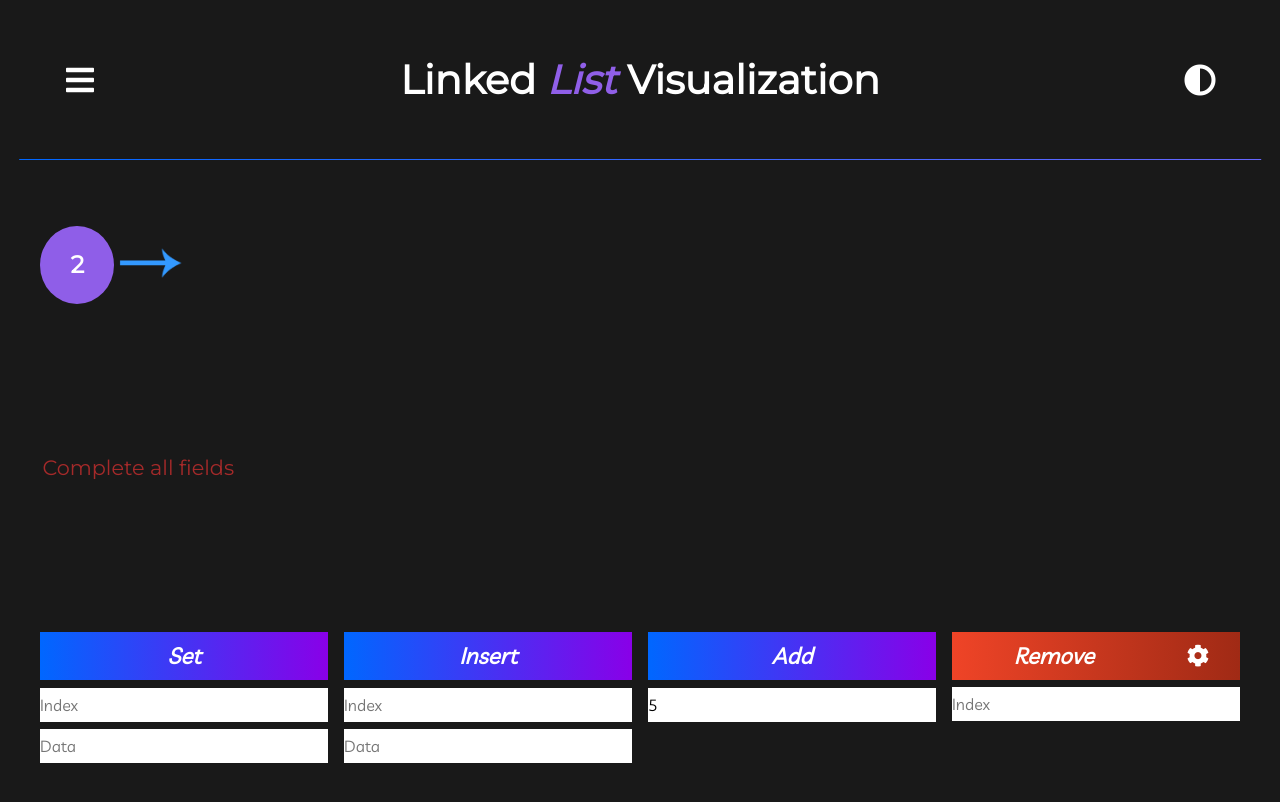
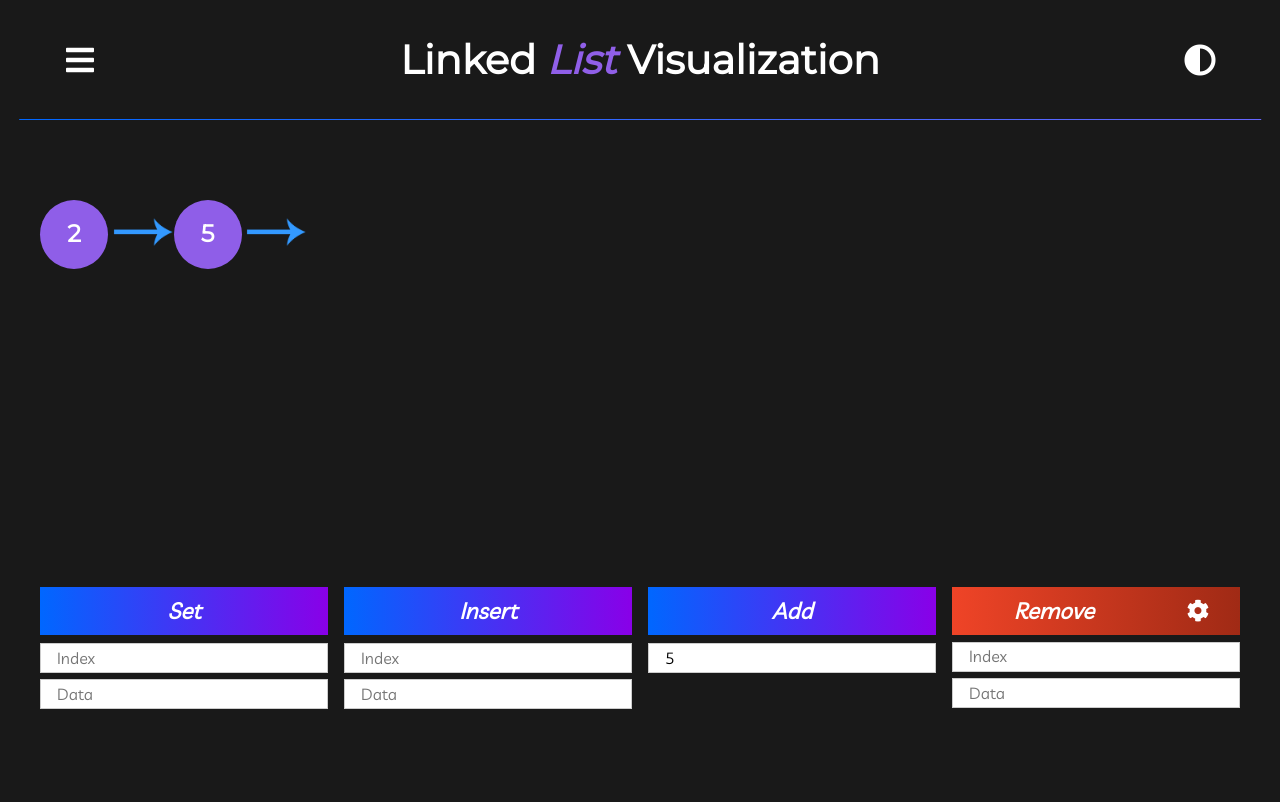
Before and after one commit to markimfeld/linked-list-animation, a plain HTML site: page index.html in a window 1280 px wide. Both pictures are taken after typing "5" into the empty fields and a click on the button "Add". Drawn offline with Linux system fonts and the light colour scheme.

Commit message:
function add Node

```diff
--- a/css/mobile-style.css
+++ b/css/mobile-style.css
@@ -58,7 +58,7 @@ body {
 /********************************/
 
 /* nodos container */
-.nodos-container {
+.lista {
     grid-area: content;
     display: flex;
     flex-direction: row;
@@ -76,18 +76,20 @@ body {
 
 .data-node {
     background-color: rgb(143, 94, 232);
-    padding: 1.6rem 1.9rem;
+    padding: 1.3rem 1.7rem;
     color: white;
     font-size: 1.5rem;
     font-weight: bold;
     border-radius: 50%;
     margin-right: 0.3rem;
+    z-index: 1;
 }
 
 
 .pointer-node img {
-    width: 4rem;
-    height: 2rem;
+    width: 3.8rem;
+    height: 1.9rem;
+    z-index: -1;
 }
 
 /********************************/
@@ -188,7 +190,63 @@ body {
 /* inputs styles */
 .input-primary {
     font-family: 'Livvic', sans-serif;
-    border: none;
-    padding: .5em 0;
+    border: .5px solid #ccc;
+    padding: 0.3em 0;
+    padding-left: 1em;
     margin: .2em 0;
 }
+
+
+/* Animations */
+
+@keyframes rightArrow {
+    0% {
+        transform: translateX(-60px);
+    }
+    50% {
+        transform: translateX(10px);
+    }
+    100% {
+        transform: translateX(0px);
+    }
+}
+
+@keyframes nodeZoom {
+    0% {
+        transform: scale(1);
+    }
+    50% {
+        transform: scale(1.1);
+    }
+    100% {
+        transform: scale(1);
+    }
+}
+
+@keyframes nodeAppears {
+    0% {
+        transform: scale(0.5);
+    }
+    50% {
+        transform: scale(1.1);
+    }
+    100% {
+        transform: scale(1);
+    }
+}
+
+@keyframes upDownArrow {
+    0% {
+        transform: rotate(0deg);
+    }
+    25% {
+        transform: rotate(10deg);
+    }
+    50% {
+        transform: rotate(-10deg);
+    }
+    100% {
+        transform: rotate(0deg);
+    }
+
+}
--- a/css/style.css
+++ b/css/style.css
@@ -4,6 +4,7 @@
 @media (min-width: 500px) {
     .header {
         grid-template-columns: 1fr 6fr 1fr;
+        height: 15vh;
     }
     .site-title {
         font-size: 1.5rem;
@@ -28,11 +29,6 @@
         align-self: center;
     }
 
-    .theme-switcher:hover {
-        color: rgb(196, 170, 243);
-        transform: scale(1.1);
-    }
-
     .btn-primary:hover {
         transform: scale(1.04);
     }
--- a/index.html
+++ b/index.html
@@ -14,27 +14,20 @@
         <link href="https://fonts.googleapis.com/css?family=Livvic&display=swap" rel="stylesheet">
         <link href="https://fonts.googleapis.com/css?family=Montserrat&display=swap" rel="stylesheet">
         <!-- END GOOGLE FONTS -->
-        <!-- JS -->
-        <script src="js/main.js"></script>
-        <!-- END JS -->
+
 
     </head>
     <body>
             <header class="header">
-                <div class="sidenav"><i class="fas fa-bars fa-2x"></i></div>
-                <h1 class="site-title">Linked <span class="violet">List</span> Visualization</h1>
+                <div id="sidenav" class="sidenav"><i class="fas fa-bars fa-2x"></i></div>
+                <h1 id="h1" class="site-title">Linked <span class="violet">List</span> Visualization</h1>
                 <div class="theme-switcher" id="btnThemeSwitcher"><i class="fas fa-adjust fa-2x"></i></div>
             </header>
 
             <main class="content">
-                <section class="nodos-container">
-                    <div id="node" class="node">
-                        <div class="data-node">2</div>
-                        <div class="pointer-node"><img src="images/arrowright.png"></div>
-                    </div>
-                </section>
+                <section id="lista" class="lista"><div class="node"><div class="data-node">2</div><div class="pointer-node"><img src="images/arrowright.png"></div></div></section>
                 <section class="errors">
-                    <p>Complete all fields</p>
+                    <!-- <p id="errors"><i class="fas fa-exclamation-circle"></i> Complete all fields</p> -->
                 </section>
                 <section class="buttons-container">
                     <div class="groups">
@@ -57,8 +50,13 @@
                             <button id="settingRemove" class="btn-secondary setting"><i id="settingRemove" class="fas fa-cog"></i></button>
                         </div>
                         <input type="number" id="iRemove" class="input-primary" placeholder="Index">
+                        <input type="number" id="dRemove" class="input-primary" placeholder="Data">
                     </div>
                 </section>
             </main>
+
+        <!-- JS -->
+        <script src="js/main.js"></script>
+        <!-- END JS -->
     </body>
 </html>
--- a/js/main.js
+++ b/js/main.js
@@ -0,0 +1,81 @@
+
+let btnThemeSwitcher = document.getElementById("btnThemeSwitcher");
+let btnAdd = document.getElementById("btnAdd");
+let iAdd = document.getElementById("iAdd");
+
+
+let nodeAnimationTime = 500;
+let pointerAnimationTime = 500;
+
+function calculateTimeWaiting(len) {
+    return (len * nodeAnimationTime) + (len * pointerAnimationTime) + (nodeAnimationTime + pointerAnimationTime);
+}
+
+function createNode() {
+    let node = document.createElement("div");
+    node.classList.add("node");
+    let dataNode = document.createElement("div");
+    dataNode.classList.add("data-node");
+    dataNode.style.animation = `nodeAppears ${nodeAnimationTime}ms ease-in-out`;
+    dataNode.innerHTML = iAdd.value;
+    let pointerNode = document.createElement("div");
+    pointerNode.classList.add("pointer-node");
+    pointerNode.style.animation = `rightArrow ${pointerAnimationTime}ms ease-in-out`;
+    let imgPointer = document.createElement("img");
+    imgPointer.src = "images/arrowright.png";
+    pointerNode.appendChild(imgPointer);
+
+    node.appendChild(dataNode);
+    node.appendChild(pointerNode);
+    return node;
+}
+
+
+btnAdd.addEventListener(("click"), function() {
+    let lista = document.getElementById("lista");
+    let len = lista.childNodes.length;
+    let i = 0;
+    let idTimer = setInterval(function() {
+        lista.childNodes[i].firstChild.style.animation = `nodeZoom ${nodeAnimationTime}ms ease-in-out`;
+        setTimeout(() => {
+            lista.childNodes[i].lastChild.style.animation = `upDownArrow ${pointerAnimationTime}ms ease-in-out`;
+            i++;
+        }, 	nodeAnimationTime);
+
+        if(i >= len-1) {
+            clearInterval(idTimer);
+        }
+    }, nodeAnimationTime + pointerAnimationTime);
+
+    for(let i = 0; i < len; i++) {
+        lista.childNodes[i].firstChild.style.animation = "";
+        lista.childNodes[i].lastChild.style.animation = "";
+    }
+
+    setTimeout(() => {
+        lista.appendChild(createNode());
+    }, calculateTimeWaiting(len));
+});
+
+
+
+
+
+
+btnThemeSwitcher.addEventListener("click", () => {
+    let bg = document.body.style.background;
+    let sidenav = document.getElementById("sidenav");
+
+    if(bg !== "white") {
+        document.body.style.background = "white";
+        sidenav.style.color = "black";
+        btnThemeSwitcher.style.color = "black";
+        document.getElementById("h1").style.color = "black";
+    } else {
+        document.body.style.background = "#191919";
+        sidenav.style.color = "white";
+        btnThemeSwitcher.style.color = "white";
+        document.getElementById("h1").style.color = "white";
+    }
+
+});
```
